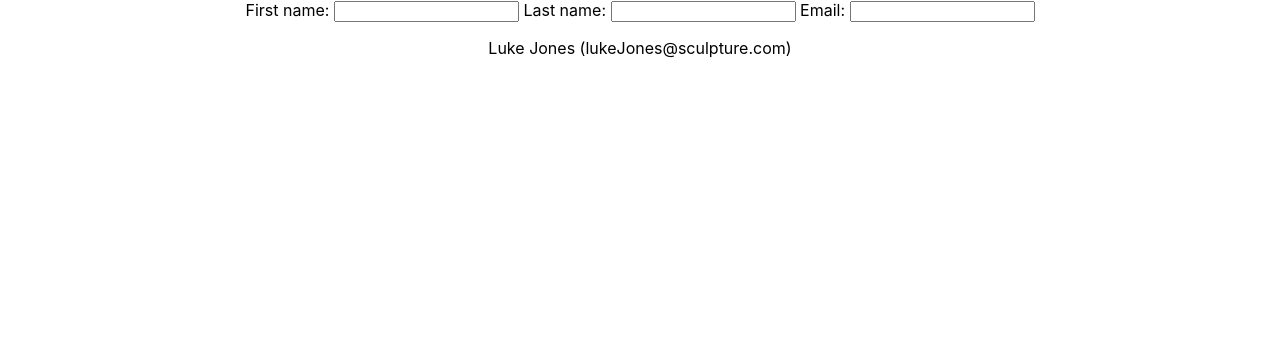
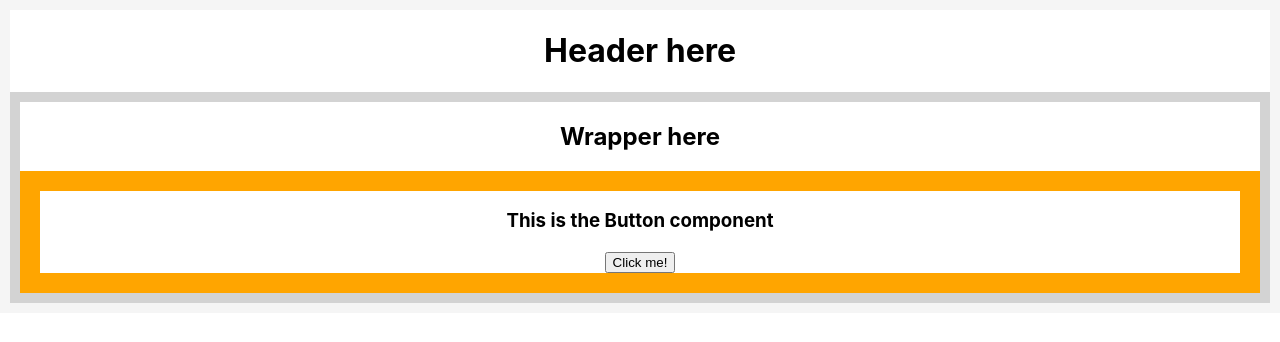
Before and after one commit to ibsa-a1/First-React-App, a React (Create React App) app: page / in a window 1280 px wide. Shown: the top 342 px of the page. Built offline with nearby package versions, Linux system fonts and the light colour scheme.

Commit message:
Prop drilling

```diff
--- a/src/App.js
+++ b/src/App.js
@@ -22,6 +22,7 @@
 import UseStateCounter from './Hooks/useStateCounter';
 import UseStatewithObject from './Hooks/useStatewithObject';
 import RegisterForm from './Hooks/useStateForm';
+import Main from './Components/PropsDrilling';
 
 function App() {
   return (
@@ -103,7 +104,9 @@
 
         {/* <UseStatewithObject /> */}
 
-        <RegisterForm />
+        {/* <RegisterForm /> */}
+
+        <Main  msg="I passed through the Header and the Wrapper and I reached the Button component"  />
 
     </div>
   );
--- /dev/null
+++ b/src/Components/PropsDrilling.js
@@ -0,0 +1,34 @@
+import React from 'react'
+
+function Main(props) {
+  return <Header msg={props.msg} />;
+};
+
+function Header(props) {
+  return (
+    <div style={{ border: "10px solid whitesmoke" }}>
+      <h1>Header here</h1>
+      <Wrapper msg={props.msg} />
+    </div>
+  );
+};
+
+function Wrapper(props) {
+  return (
+    <div style={{ border: "10px solid lightgray" }}>
+      <h2>Wrapper here</h2>
+      <Button msg={props.msg} />
+    </div>
+  );
+};
+
+function Button(props) {
+  return (
+    <div style={{ border: "20px solid orange" }}>
+      <h3>This is the Button component</h3>
+      <button onClick={() => alert(props.msg)}>Click me!</button>
+    </div>
+  );
+};
+
+export default Main
```
